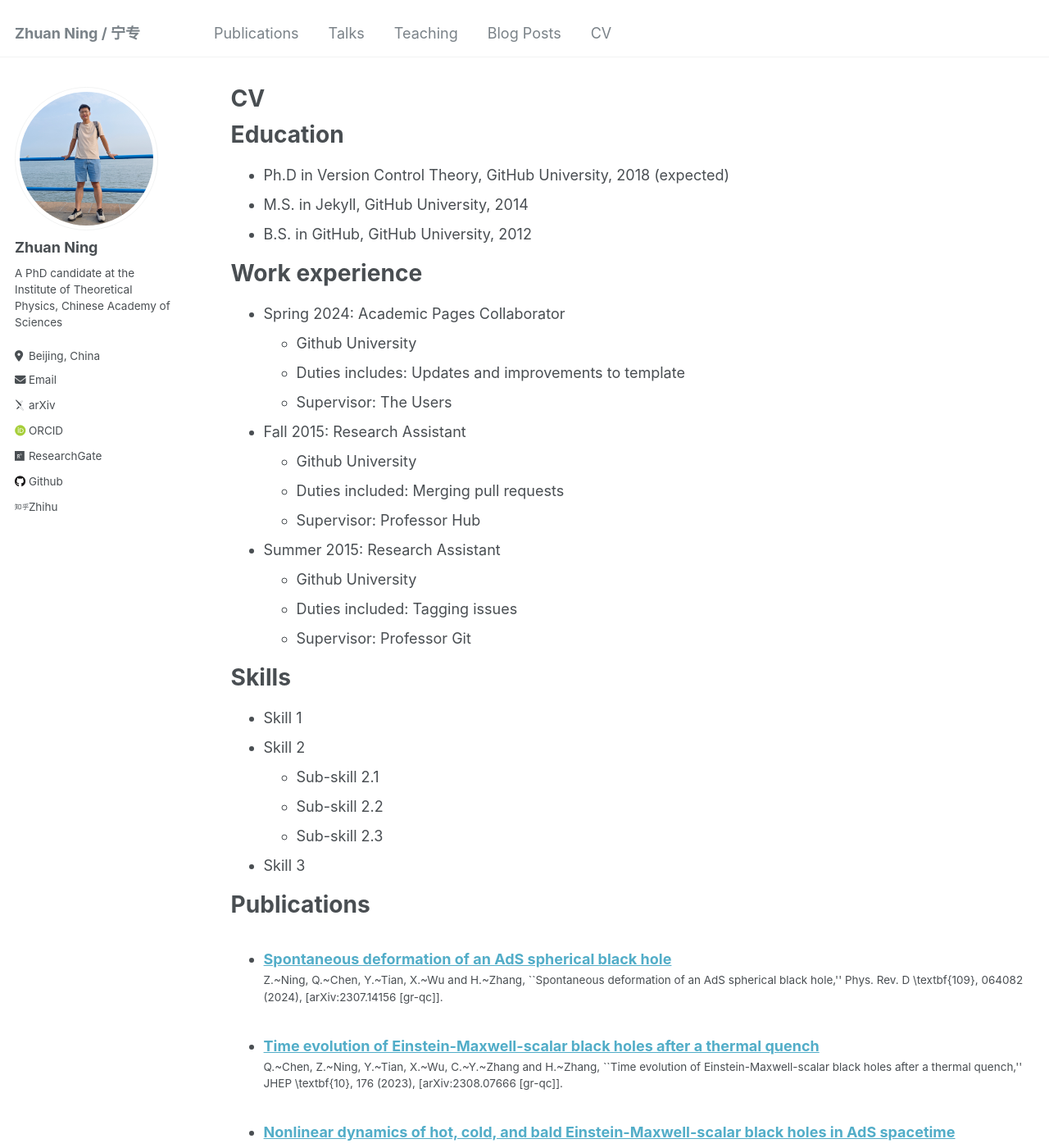
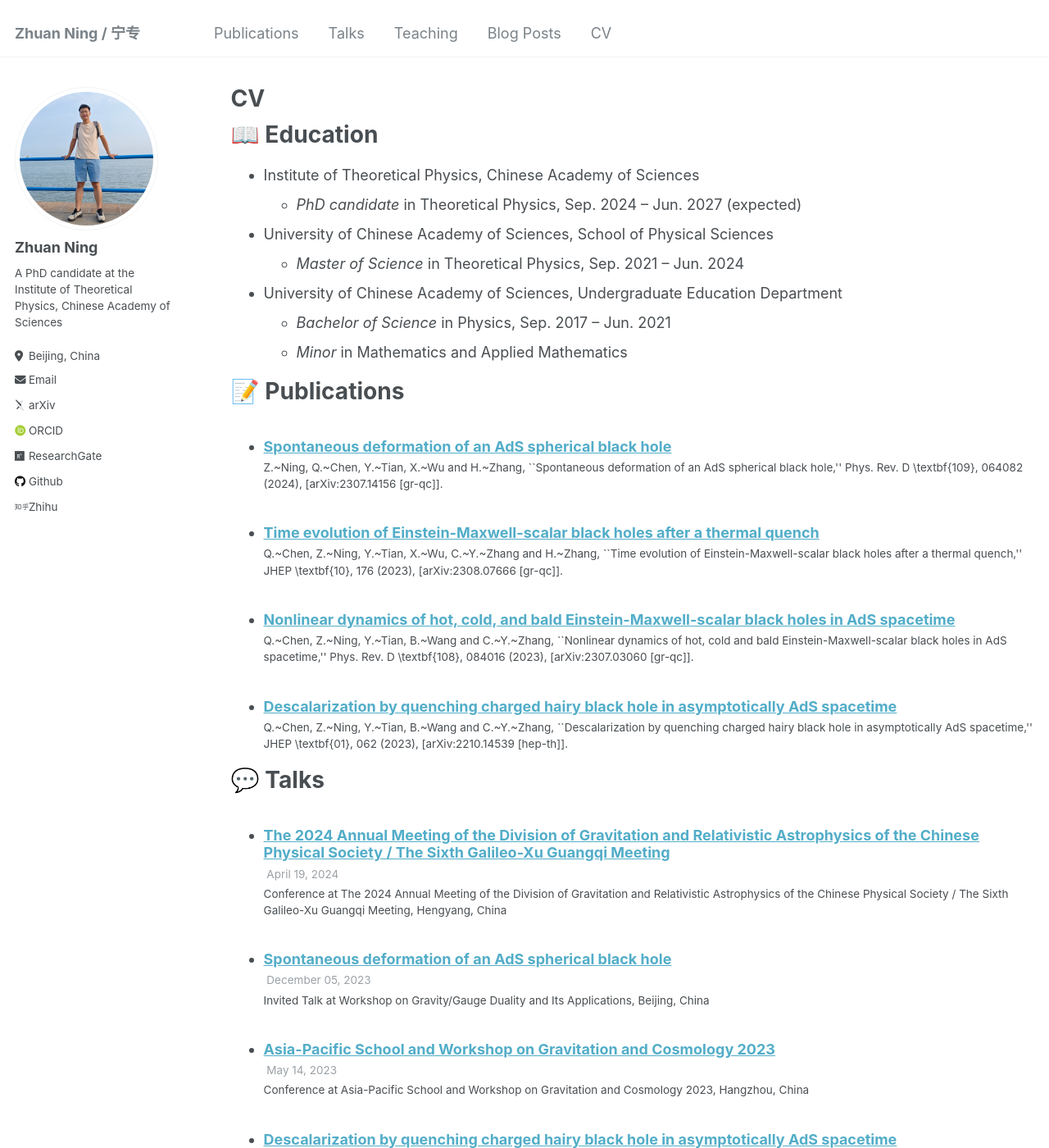
Before and after one commit to zhuan-ning/zhuan-ning.github.io, a Jekyll site: the page built from _pages/cv.md, in a window 1280 px wide and 1400 px high. Shown: the whole window at 82% size. Built offline with Jekyll 4.4.1, drawn with Linux system fonts in a browser that asks for light colours; some web fonts are replaced; some of the changed text lies outside the part shown.

Commit message:
Modify CV

```diff
--- a/_pages/cv.md
+++ b/_pages/cv.md
@@ -9,56 +9,45 @@ redirect_from:
 
 {% include base_path %}
 
-Education
+📖 Education
 ======
-* Ph.D in Version Control Theory, GitHub University, 2018 (expected)
-* M.S. in Jekyll, GitHub University, 2014
-* B.S. in GitHub, GitHub University, 2012
+- Institute of Theoretical Physics, Chinese Academy of Sciences
+  - *PhD candidate* in Theoretical Physics, Sep. 2024 – Jun. 2027 (expected)
+- University of Chinese Academy of Sciences, School of Physical Sciences
+  - *Master of Science* in Theoretical Physics, Sep. 2021 – Jun. 2024
+- University of Chinese Academy of Sciences, Undergraduate Education Department
+  - *Bachelor of Science* in Physics, Sep. 2017 – Jun. 2021
+  - *Minor* in Mathematics and Applied Mathematics
 
-Work experience
-======
-* Spring 2024: Academic Pages Collaborator
-  * Github University
-  * Duties includes: Updates and improvements to template
-  * Supervisor: The Users
-
-* Fall 2015: Research Assistant
-  * Github University
-  * Duties included: Merging pull requests
-  * Supervisor: Professor Hub
-
-* Summer 2015: Research Assistant
-  * Github University
-  * Duties included: Tagging issues
-  * Supervisor: Professor Git
-
-Skills
-======
-* Skill 1
-* Skill 2
-  * Sub-skill 2.1
-  * Sub-skill 2.2
-  * Sub-skill 2.3
-* Skill 3
-
-Publications
+📝 Publications
 ======
   <ul>{% for post in site.publications reversed %}
     {% include archive-single-cv.html %}
   {% endfor %}</ul>
 
-Talks
+💬 Talks
 ======
   <ul>{% for post in site.talks reversed %}
     {% include archive-single-talk-cv.html  %}
   {% endfor %}</ul>
 
-Teaching
+🧑‍🏫 Teaching
 ======
   <ul>{% for post in site.teaching reversed %}
     {% include archive-single-cv.html %}
   {% endfor %}</ul>
 
-Service and leadership
+⚙️ Skills
 ======
-* Currently signed in to 43 different slack teams
+- Technical Skills
+  - Python, Wolfram Mathematica, MATLAB, LaTeX, Java, Fortran, Git
+- Languages
+  - English (IELTS 6.5), Chinese (native)
+
+🎖 Honors and Awards
+======
+- Outstanding Graduates of Beijing, Jun. 2024
+- Outstanding Graduates of UCAS, Jun. 2024
+- **National Scholarship (top 2%)**, Oct. 2023
+- Merit Student of UCAS (*twice*), Jun. 2022 & 2023
+- Excellent League Member, May 2020
```
